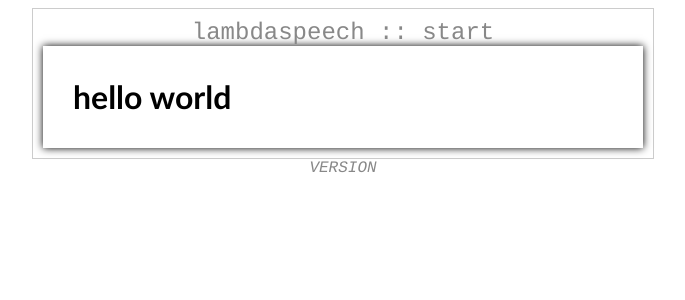
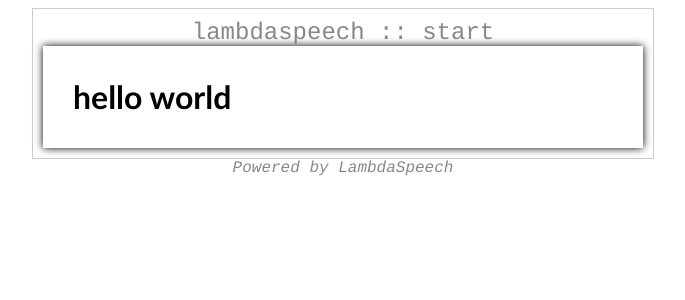
Before and after one commit to amarty66/lambdaway, a PHP site: page / in a window 1280 px wide. Shown: the top 300 px of the page, without its empty margins (297-982 px from the left). Run offline with PHP 8.4, Linux system fonts and the light colour scheme; some libraries are stand-ins or nearby versions.

Commit message:
FIXED: version is no longer a configuration setting

```diff
--- a/meca/PHP.php
+++ b/meca/PHP.php
@@ -11,8 +11,7 @@ function doHTML() {
 
    echo render_template('page.html', array(
       'TITLE' => doTitle(),
-      'CONTENT' => doContent(),
-      'VERSION' => VERSION
+      'CONTENT' => doContent()
    ));
 }
 /////////////////////////////////////////////////////////////////////////////
--- a/meca/_connected.txt
+++ b/meca/_connected.txt
@@ -1 +1 @@
-172.23.0.1|1574557123
+172.23.0.1|1574557856
--- a/meca/templates/page.html
+++ b/meca/templates/page.html
@@ -8,7 +8,7 @@
   </head>
   <body onload="LAMBDATANK.update(true)">
     <div id="page_frame">{{CONTENT}}</div>
-    <div id="page_foot"><a href="http://lambdaway.free.fr/lambdaspeech/">{{VERSION}}</a></div>
+    <div id="page_foot"><a href="http://lambdaway.free.fr/lambdaspeech/">Powered by LambdaSpeech</a></div>
     <script src="meca/JS.js"></script>
   </body>
 </html>
```
